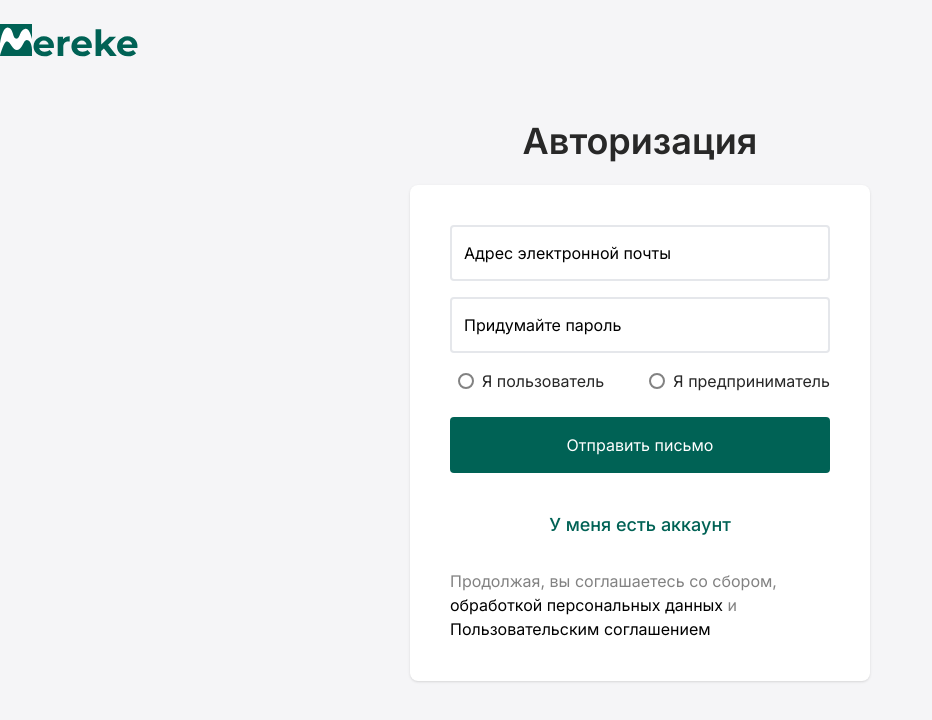
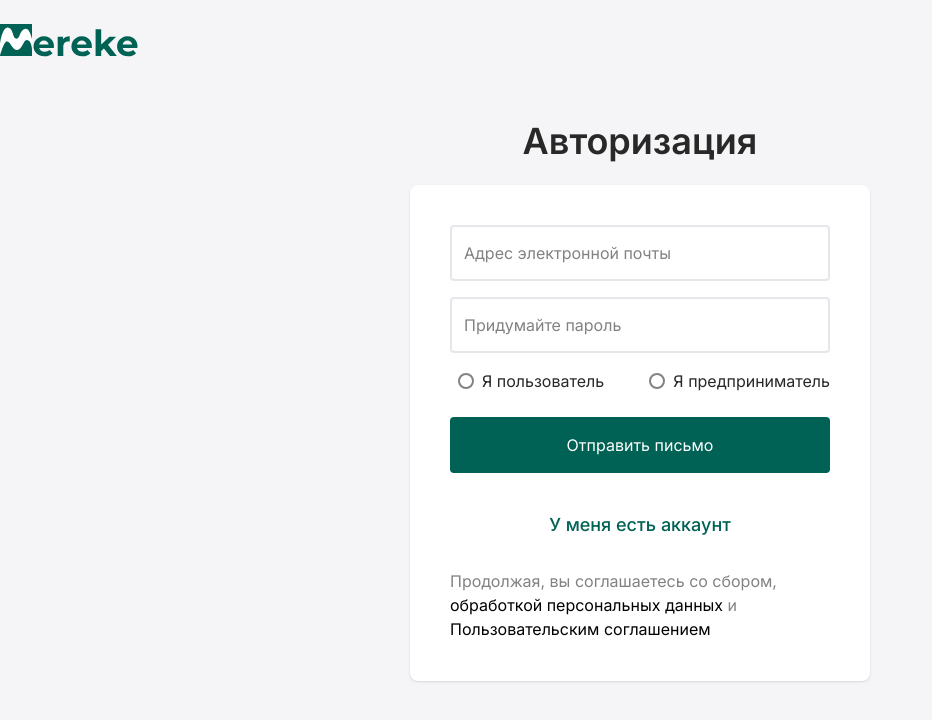
Before and after one commit to askar200018/mereke-frontend, a React (Create React App) app: page /auth in a window 1280 px wide. Shown: the top 720 px of the page, without its empty margins (0-932 px from the left). Built offline with nearby package versions, Linux system fonts and the light colour scheme.

Commit message:
refactor: change style for input

```diff
--- a/src/components/InputGroup.tsx
+++ b/src/components/InputGroup.tsx
@@ -14,7 +14,7 @@ const InputGroup: React.FunctionComponent<Props> = ({ type, name, children }) =>
     />
     <label
       htmlFor={name}
-      className="absolute top-2/4 left-3 -translate-y-1/2 -z-1 duration-300 origin-0">
+      className="absolute top-2/4 left-3 text-grey-text -translate-y-1/2 -z-1 duration-300 origin-0">
       {children}
     </label>
   </div>
```
